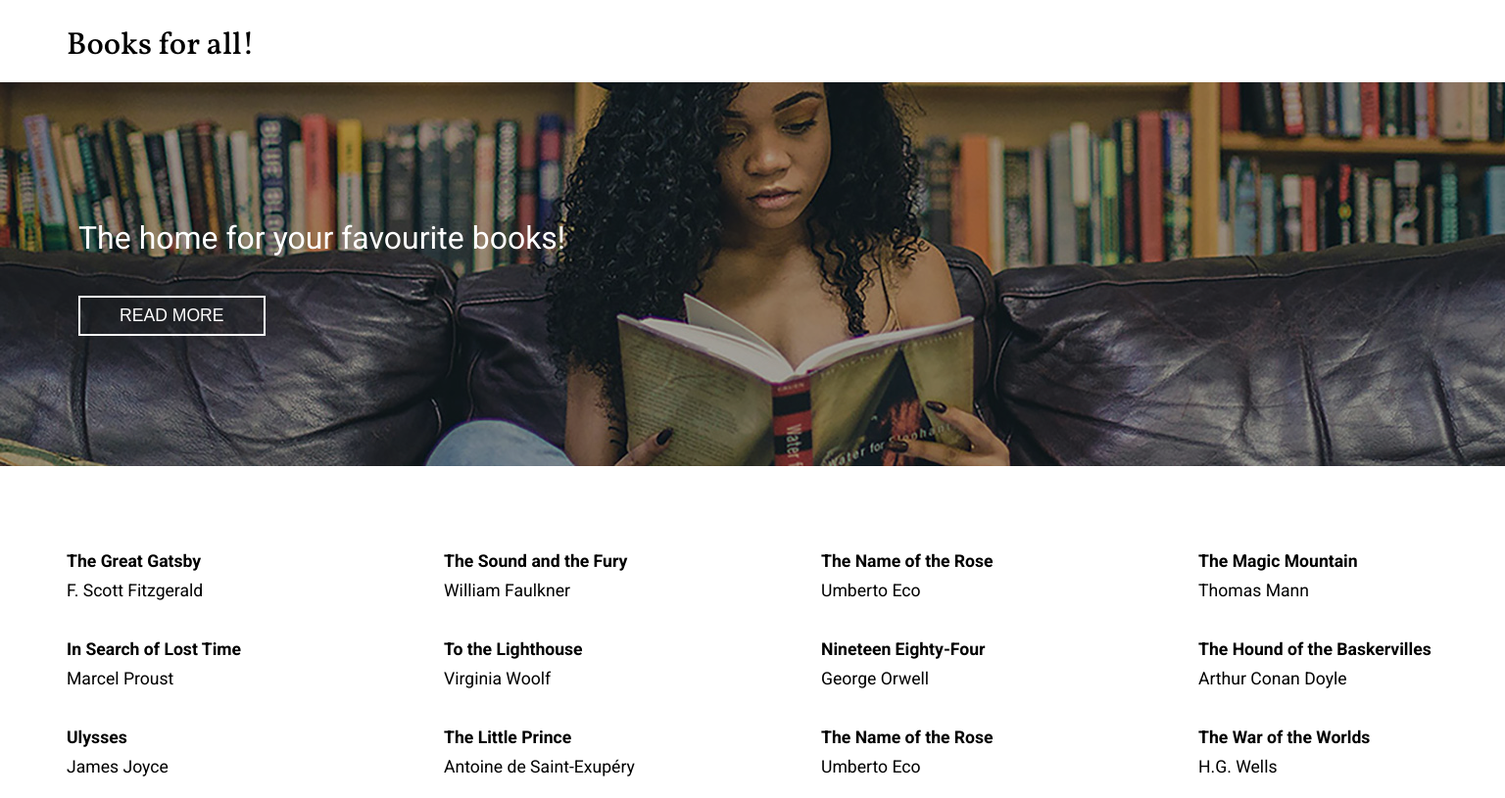
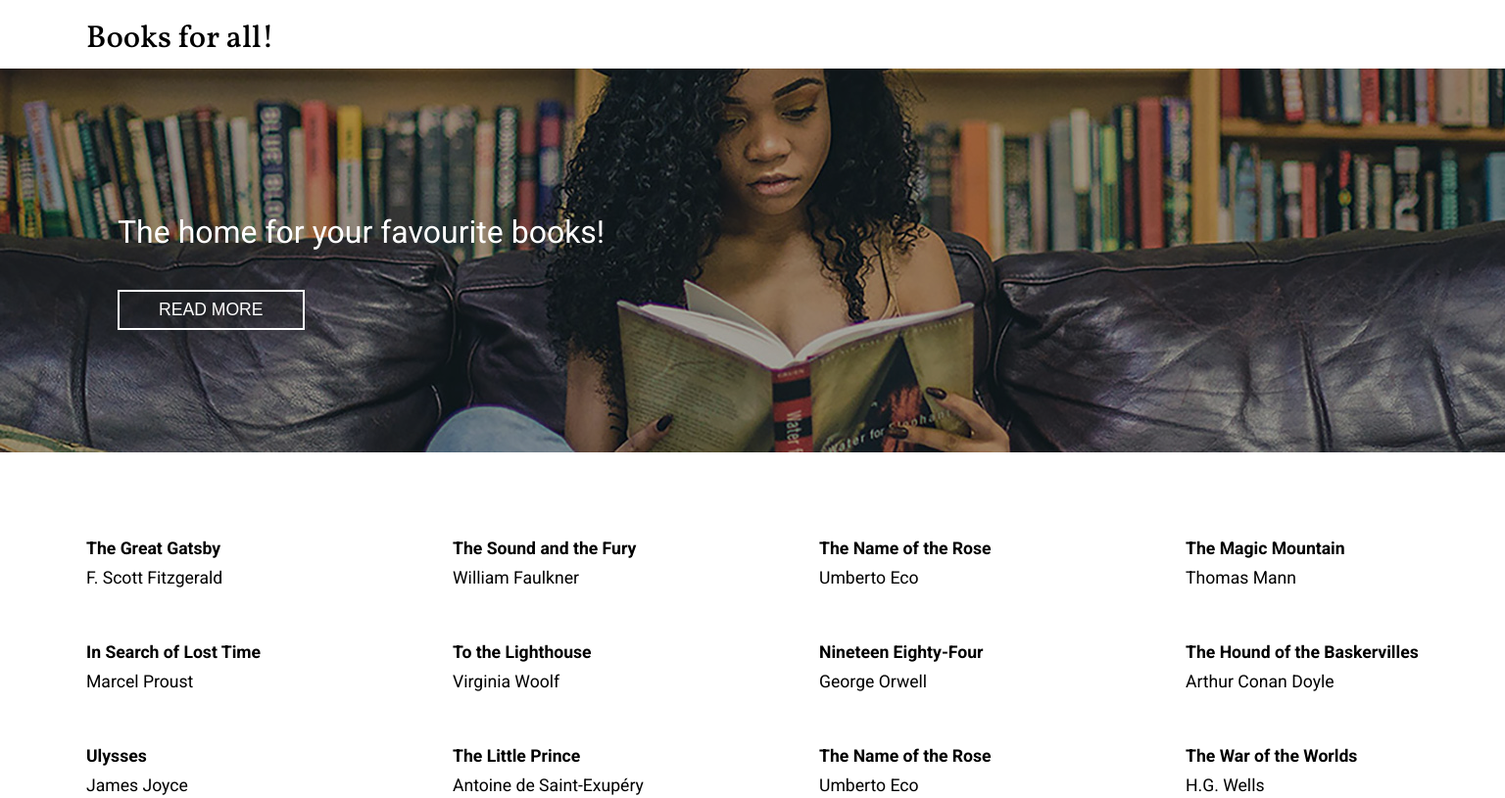
Before and after one commit to Borders-None/bookshop-project-2020-autumn, a plain HTML site: page index.html in a window 1536 px wide. Shown: the top 815 px of the page at 98% size. Drawn offline with Linux system fonts and the light colour scheme.

Commit message:
Restyle to be Mobile-First

```diff
--- a/css/style.css
+++ b/css/style.css
@@ -1,4 +1,4 @@
-/* Desktop-first design based on the Homework requirements - starting with Ultra-Wide screens */
+/* Mobile-first redesign - and Media query for Homework requirements of Desktop */
 
 * {
   margin: 0;
@@ -12,25 +12,73 @@ body {
 }
 
 .container {
+  margin: 0 auto;
+  padding: 20px;
+}
+
+header {
+  display: flex;
+}
+
+/* MEDIA QUERIES */
+@media (min-width: 320px) {
+  /* smartphones, iPhone, portrait 480x320 phones */
+  .container {
+    min-width: 320px;
+  }
+
+  header {
+    justify-content: center;
+    align-items: center;
+    height: 70px;
+  }
+
+  header h1 {
+    font-family: "Vollkorn", serif;
+    font-weight: 500;
+    font-size: 1.7em;
+    text-align: center;
+  }
+}
+@media (min-width: 481px) {
+  /* portrait e-readers (Nook/Kindle), smaller tablets @ 600 or @ 640 wide. */
+}
+@media (min-width: 641px) {
+  /* portrait tablets, portrait iPad, landscape e-readers, landscape 800x480 or 854x480 phones */
+}
+@media (min-width: 961px) {
+  /* tablet, landscape iPad, lo-res laptops ands desktops */
+}
+@media (min-width: 1025px) {
+  /* big landscape tablets, laptops, and desktops */
+}
+@media (min-width: 1281px) {
+  /* hi-res laptops and desktops */
+
+  .container {
     width: 1400px;
     margin: 0 auto;
   }
 
   header {
     padding: 25px 0 15px;
+    display: flex;
+    justify-content: center;
+    align-items: center;
   }
 
   header h1 {
     font-family: "Vollkorn", serif;
     font-weight: 500;
     font-size: 2em;
+    text-align: left;
   }
 
   .banner {
     width: 1600px;
     color: #fff;
     position: relative;
-  margin: 0 auto;
+    margin: 0 auto 120px;
   }
 
   .banner::before {
@@ -47,8 +95,9 @@ header h1 {
   }
 
   .banner-text {
-  padding: 5%;
+    padding: 5% 0;
     width: 1400px;
+    height: 300px;
   }
 
   .banner-text h1 {
@@ -65,10 +114,6 @@ header h1 {
     color: #fff;
     font-size: 1.1em;
     text-transform: uppercase;
-}
-
-main {
-  margin-top: 140px;
   }
 
   .books {
@@ -93,24 +138,4 @@ main {
     font-size: 1.1em;
     font-weight: 400;
   }
-
-/* MEDIA QUERIES */
-@media (max-width: 1600px) {
-  /* for wide screens */
 }
-
-@media (max-width: 1250px) {
-  /* for landscape tablets, laptops, and desktops */
-}
-
-@media (max-width: 800px) {
-  /* for tablets, portrait iPad, e-readers */
-}
-
-@media (max-width: 600px) {
-  /* for landscape smartphones, landscape iPhone */
-}
-
-@media (max-width: 480px) {
-  /* for portrait smartphones, portrait iPhone */
-}
--- a/index.html
+++ b/index.html
@@ -25,9 +25,11 @@
     </header>
 
     <div class="banner">
-      <div class="banner-text">
-        <h1>The home for your favourite books!</h1>
-        <button class="btn">READ MORE</button>
+      <div class="container">
+        <div class="banner-text">
+          <h1>The home for your favourite books!</h1>
+          <button class="btn">READ MORE</button>
+        </div>
       </div>
     </div>
 
```
Lines whose indentation alone changed are shown as unchanged.
